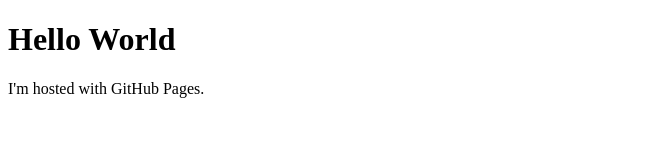
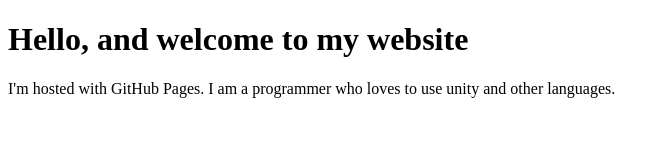
Before and after one commit to manamster/manamster.github.io, a plain HTML site: page index.html in a window 1280 px wide. Shown: the whole page, without its empty margins (0-670 px from the left). Drawn offline with Linux system fonts and the light colour scheme.

Commit message:
Update index.html
Added a little more

```diff
--- a/index.html
+++ b/index.html
@@ -1,7 +1,10 @@
 <!DOCTYPE html>
 <html>
 <body>
-<h1>Hello World</h1>
-<p>I'm hosted with GitHub Pages.</p>
+<h1>Hello, and welcome to my website</h1>
+<p>I'm hosted with GitHub Pages.
+I am a programmer who
+loves to use unity and other
+languages.</p>
 </body>
 </html>
```
